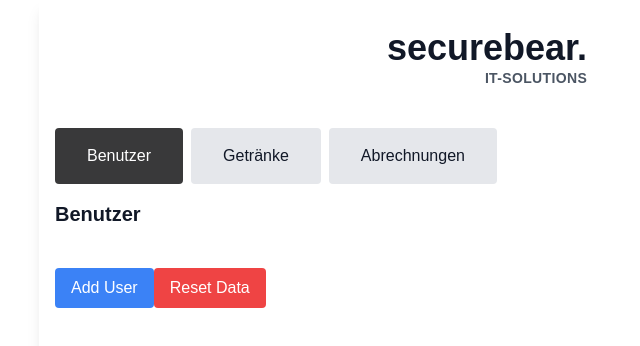
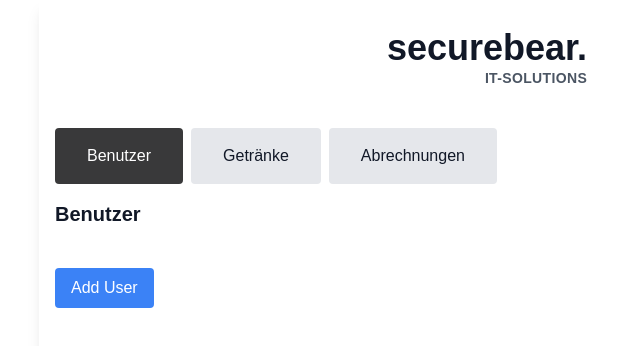
Before and after one commit to Chebbo314/securebear-IMS, a Next.js app in the folder securebear-ims/: page / in a window 1280 px wide. Shown: the top 346 px of the page, without its empty margins (153-793 px from the left). Built offline with nearby package versions, Linux system fonts and the light colour scheme.

Commit message:
add fixed ui

```diff
--- a/securebear-ims/src/components/InventoryManagementSystem.js
+++ b/securebear-ims/src/components/InventoryManagementSystem.js
@@ -133,6 +133,8 @@ const PaymentSystem = () => {
       // Reset dialog states
       setShowConfirmDialog(false);
       setSelectedDrink(null);
+      setView('users');
+
     }
   };
 
@@ -142,15 +144,6 @@ const PaymentSystem = () => {
     setShowPasswordDialog(true);
     setPassword('');
     setErrorMessage('');
-  };
-
-  const clearLocalStorage = () => {
-    localStorage.removeItem('users');
-    localStorage.removeItem('transactions');
-    setUsers([]);
-    setTransactions([]);
-    setSelectedUser(null);
-    setView('users');
   };
 
   const Numpad = () => {
@@ -276,12 +269,6 @@ const PaymentSystem = () => {
           >
             Add User
           </button>
-          <button
-                onClick={clearLocalStorage}
-                className="px-4 py-2 bg-red-500 text-white rounded"
-                >
-                Reset Data
-          </button>
           <Dialog open={showAddUser} onClose={() => setShowAddUser(false)}>
             <div className="p-4">
               <h2 className="text-lg font-semibold mb-2">Neuen Benutzer hinzufügen</h2>
@@ -312,7 +299,7 @@ const PaymentSystem = () => {
               <button
                 key={drink.id}
                 onClick={() => initiateAddTransaction(drink)}
-                className="mt-20 px-15 py-10 bg-customGray text-white font-semibold rounded"
+                className="mt-5 px-10 py-10 bg-customGray text-white font-semibold rounded"
               >
                 {drink.name} - {drink.price.toFixed(2)}€
               </button>
```
